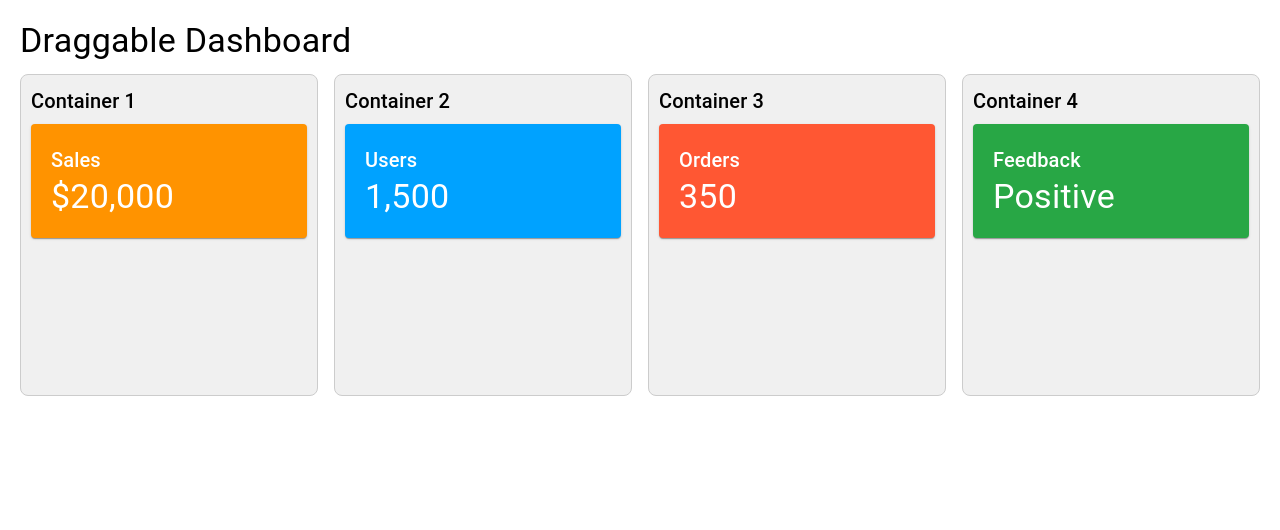
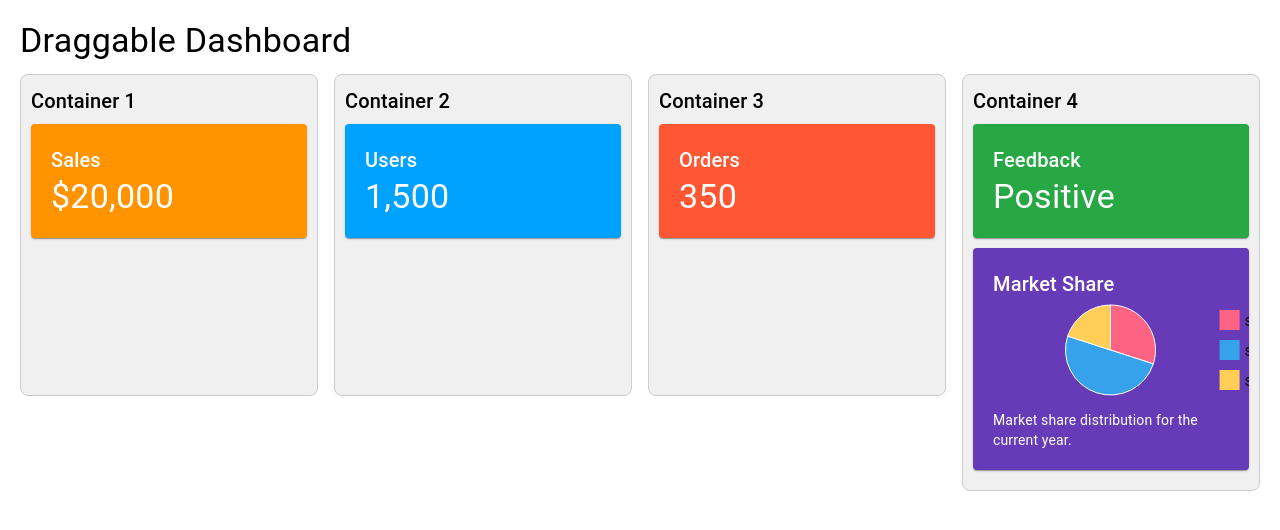
Before and after one commit to pankajkoche/Gyanasetu-UI, a React (Create React App) app in the folder gyanasetu-ui/: page / in a window 1280 px wide. Shown: the top 530 px of the page. Built offline with nearby package versions, Linux system fonts and the light colour scheme; no server answers.

Commit message:
more code

```diff
--- a/gyanasetu-ui/package.json
+++ b/gyanasetu-ui/package.json
@@ -8,6 +8,7 @@
     "@monaco-editor/react": "^4.6.0",
     "@mui/icons-material": "^5.15.19",
     "@mui/material": "^5.16.4",
+    "@mui/x-charts": "^7.14.0",
     "@testing-library/jest-dom": "^5.17.0",
     "@testing-library/react": "^13.4.0",
     "@testing-library/user-event": "^13.5.0",
@@ -17,6 +18,7 @@
     "@types/react-dom": "^18.3.0",
     "@types/react-i18next": "^8.1.0",
     "@uiw/react-codemirror": "^4.22.2",
+    "chart.js": "^4.4.4",
     "codemirror": "^6.0.1",
     "i18next": "^23.11.5",
     "i18next-browser-languagedetector": "^8.0.0",
@@ -24,6 +26,7 @@
     "lodash": "^4.17.21",
     "react": "^18.3.1",
     "react-beautiful-dnd": "^13.1.1",
+    "react-chartjs-2": "^5.2.0",
     "react-dnd": "^16.0.1",
     "react-dnd-html5-backend": "^16.0.1",
     "react-dom": "^18.3.1",
--- a/gyanasetu-ui/src/components/home/Home.js
+++ b/gyanasetu-ui/src/components/home/Home.js
@@ -1,5 +1,6 @@
-import React, { useState } from "react";
+import React, { lazy, useState } from "react";
 import { Card, Typography, Grid } from "@mui/material";
+import { PieChart,  } from '@mui/x-charts';
 
 export default function Dashboard() {
   // State to track widgets in each container
@@ -7,7 +8,10 @@ export default function Dashboard() {
     container1: [{ id: 1, title: "Sales", content: "$20,000", bgColor: "#FF9300" }],
     container2: [{ id: 2, title: "Users", content: "1,500", bgColor: "#00A2FF" }],
     container3: [{ id: 3, title: "Orders", content: "350", bgColor: "#FF5733" }],
-    container4: [{ id: 4, title: "Feedback", content: "Positive", bgColor: "#28A745" }],
+    container4: [
+      { id: 4, title: "Feedback", content: "Positive", bgColor: "#28A745" },
+      { id: 5, type: "piechart", title: "Market Share", bgColor: "#673AB7" }
+    ],
   });
 
   // Handle drag start event
@@ -37,6 +41,13 @@ export default function Dashboard() {
   const allowDrop = (e) => {
     e.preventDefault();
   };
+
+  // Pie chart data
+  const pieChartData = [
+    { id: 'Product A', value: 300, color: "#FF6384", label: 'series A' },
+    { id: 'Product B', value: 500, color: "#36A2EB" ,label: 'series b' },
+    { id: 'Product C', value: 200, color: "#FFCE56" ,label: 'series C'},
+  ];
 
   // Render containers and widgets
   return (
@@ -78,7 +89,24 @@ export default function Dashboard() {
                   }}
                 >
                   <Typography variant="h6">{widget.title}</Typography>
-                  <Typography variant="h4">{widget.content}</Typography>
+                  {widget.type === "piechart" ? (
+                    <div>
+                      <PieChart
+                         width={330}
+                         height={100}
+                        series={[
+                          {
+                            data: pieChartData,
+                          },
+                        ]}
+                      />
+                      <Typography variant="body2" style={{ marginTop: "10px" }}>
+                        Market share distribution for the current year.
+                      </Typography>
+                    </div>
+                  ) : (
+                    <Typography variant="h4">{widget.content}</Typography>
+                  )}
                 </Card>
               ))}
             </div>
```
Also changed, not shown: 1 other file (tests, documents, lock files or other folders).
